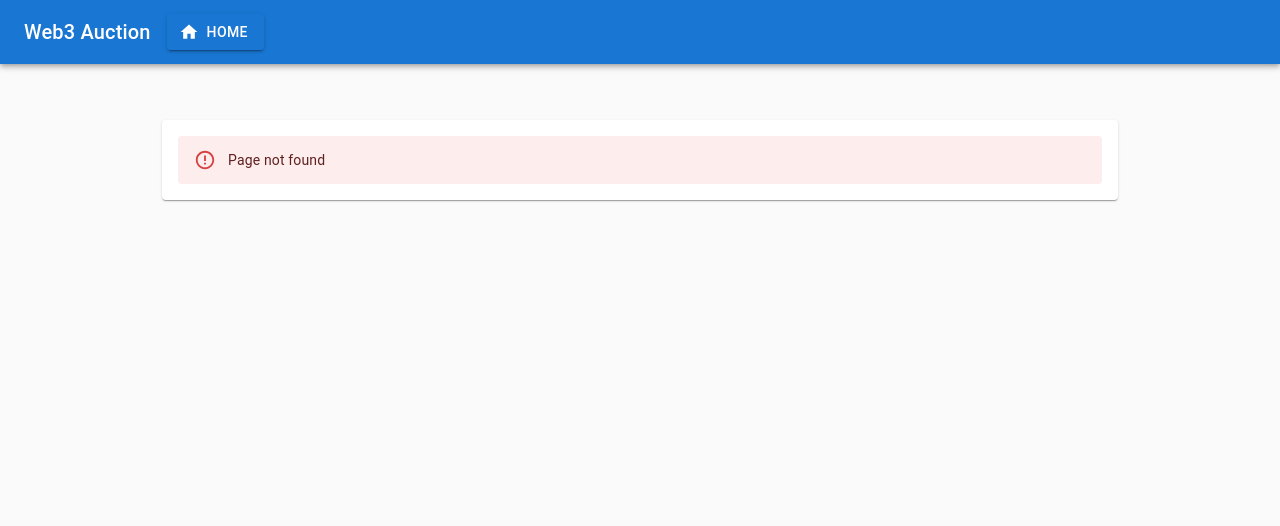
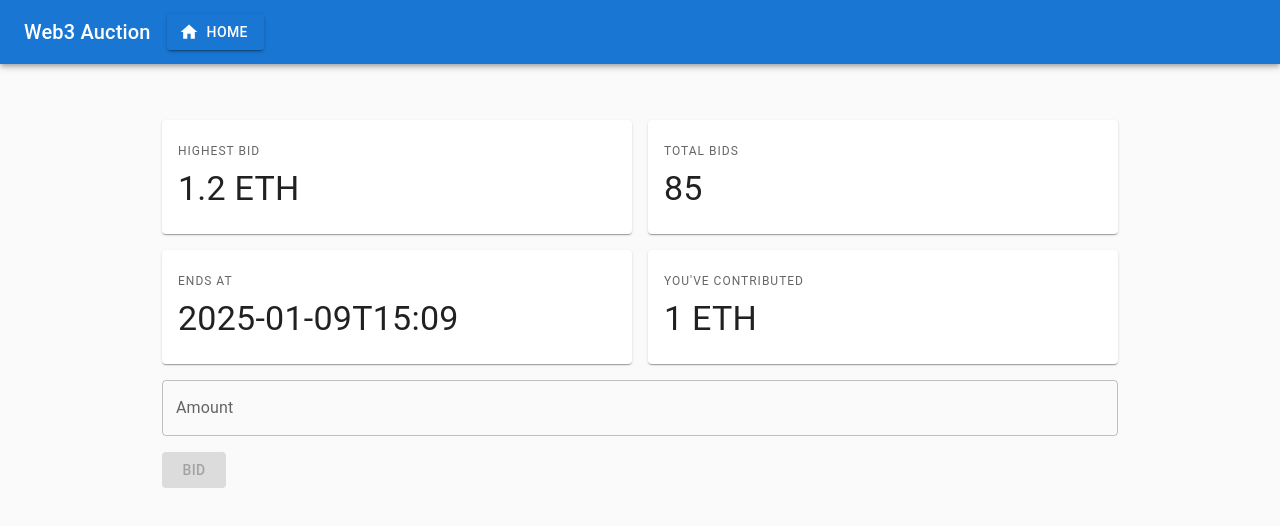
Before and after one commit to josemle/solidity-auction, a React (Create React App) app: page /auctions/1 in a window 1280 px wide. Before the commit this address had no page. Shown: the top 526 px of the page. Built offline with nearby package versions, Linux system fonts and the light colour scheme.

Commit message:
create auction

```diff
--- a/src/App.js
+++ b/src/App.js
@@ -3,7 +3,7 @@ import CssBaseline from '@mui/material/CssBaseline'
 
 import Header from './components/Header'
 import Home from './components/Home'
-// import Auction from './components/Auction'
+import Auction from './components/Auction'
 import NotFound from './components/NotFound'
 import Layout from './components/Layout'
 import { Routes, Route, BrowserRouter as Router } from 'react-router-dom'
@@ -36,7 +36,7 @@ export default function App() {
             <Layout>
               <Routes>
                 <Route path="/" element={<Home />} />
-                {/* <Route path="/auctions/:address" element={<Auction />} /> */}
+                <Route path="/auctions/:address" element={<Auction />} />
                 <Route path="*" element={<NotFound />} />
               </Routes>
             </Layout>
--- /dev/null
+++ b/src/components/Auction.js
@@ -0,0 +1,76 @@
+import { Card, CardContent, Grid, Typography } from '@mui/material'
+import React, { useState } from 'react'
+import BidInput from './BidInput'
+
+export default function Auction() {
+  const [contractState, setContractInfo] = useState({
+    highestBid: 1.2,
+    totalBids: 85,
+    deadline: Date.now() / 1000,
+    accountBid: 1
+  })
+
+  return (
+    <>
+      {renderContractState(contractState)}
+      {renderInputs(contractState)}
+    </>
+  )
+}
+
+function renderContractState(contractState) {
+  return (
+    <Grid container spacing={2}>
+      <Grid item md={6}>
+        <Card>
+          <CardContent>
+            <Typography color="textSecondary" variant="overline">
+              Highest bid
+            </Typography>
+            <Typography variant="h4">{contractState.highestBid} ETH</Typography>
+          </CardContent>
+        </Card>
+      </Grid>
+      <Grid item md={6}>
+        <Card>
+          <CardContent>
+            <Typography color="textSecondary" variant="overline">
+              Total bids
+            </Typography>
+            <Typography variant="h4">{contractState.totalBids}</Typography>
+          </CardContent>
+        </Card>
+      </Grid>
+      <Grid item md={6}>
+        <Card>
+          <CardContent>
+            <Typography color="textSecondary" variant="overline">
+              Ends at
+            </Typography>
+            <Typography variant="h4">
+              {formatDate(contractState.deadline)}
+            </Typography>
+          </CardContent>
+        </Card>
+      </Grid>
+      <Grid item md={6}>
+        <Card>
+          <CardContent>
+            <Typography color="textSecondary" variant="overline">
+              You've contributed
+            </Typography>
+            <Typography variant="h4">{contractState.accountBid} ETH</Typography>
+          </CardContent>
+        </Card>
+      </Grid>
+    </Grid>
+  )
+}
+
+function formatDate(seconds) {
+  return new Date(seconds * 1000).toISOString().substring(0, 16)
+}
+
+function renderInputs(contractState) {
+  return <BidInput contractState={contractState} />
+}
--- /dev/null
+++ b/src/components/BidInput.js
@@ -0,0 +1,46 @@
+import Box from '@mui/material/Box'
+import Button from '@mui/material/Button'
+import OutlinedInput from '@mui/material/TextField'
+import React, { useState } from 'react'
+
+export default function BidInput(props) {
+  const [bidAmount, setBidAmount] = useState('')
+
+  const { contractState } = props
+
+  function isValidNumber(num) {
+    return !isNaN(num)
+  }
+
+  function canBeWinningBid() {
+    return (
+      Number(bidAmount) + contractState.accountBid > contractState.highestBid
+    )
+  }
+
+  const validBid = isValidNumber(bidAmount) && canBeWinningBid()
+
+  return (
+    <>
+      <Box sx={{ my: 2 }}>
+        <OutlinedInput
+          value={bidAmount}
+          onChange={(event) => setBidAmount(event.target.value)}
+          label="Amount"
+          fullWidth
+          error={bidAmount !== '' && !validBid}
+        />
+      </Box>
+
+      <Button
+        variant="contained"
+        onClick={() => {
+          alert('TODO: Implement bidding')
+        }}
+        disabled={bidAmount === '' || !validBid}
+      >
+        Bid
+      </Button>
+    </>
+  )
+}
```
